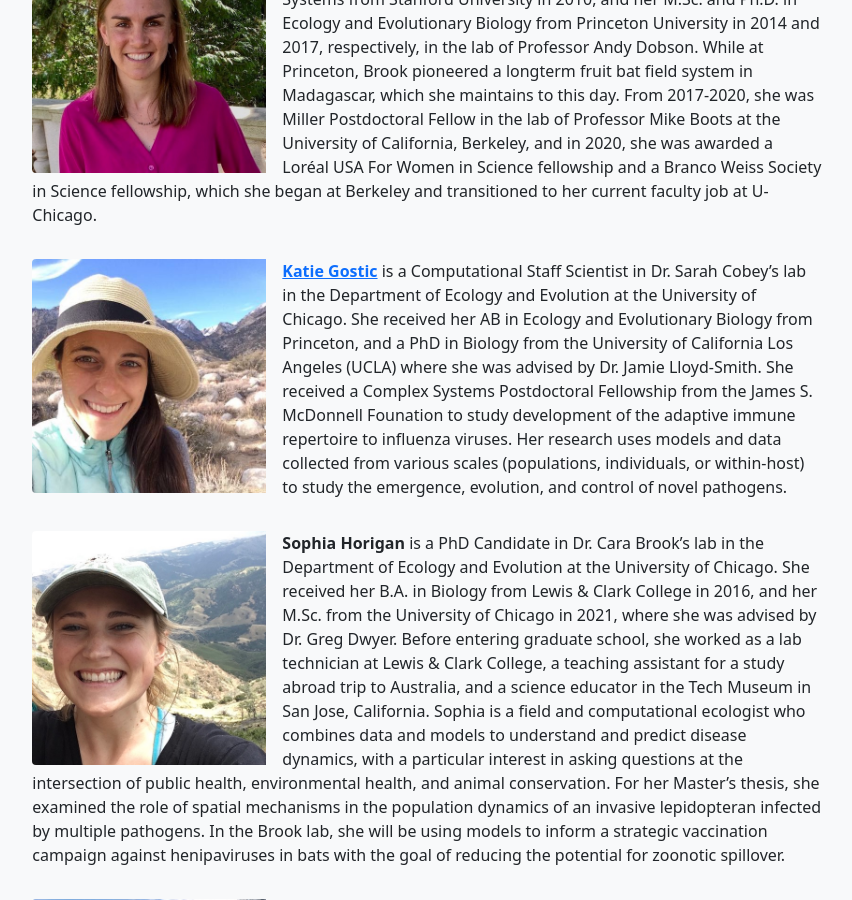
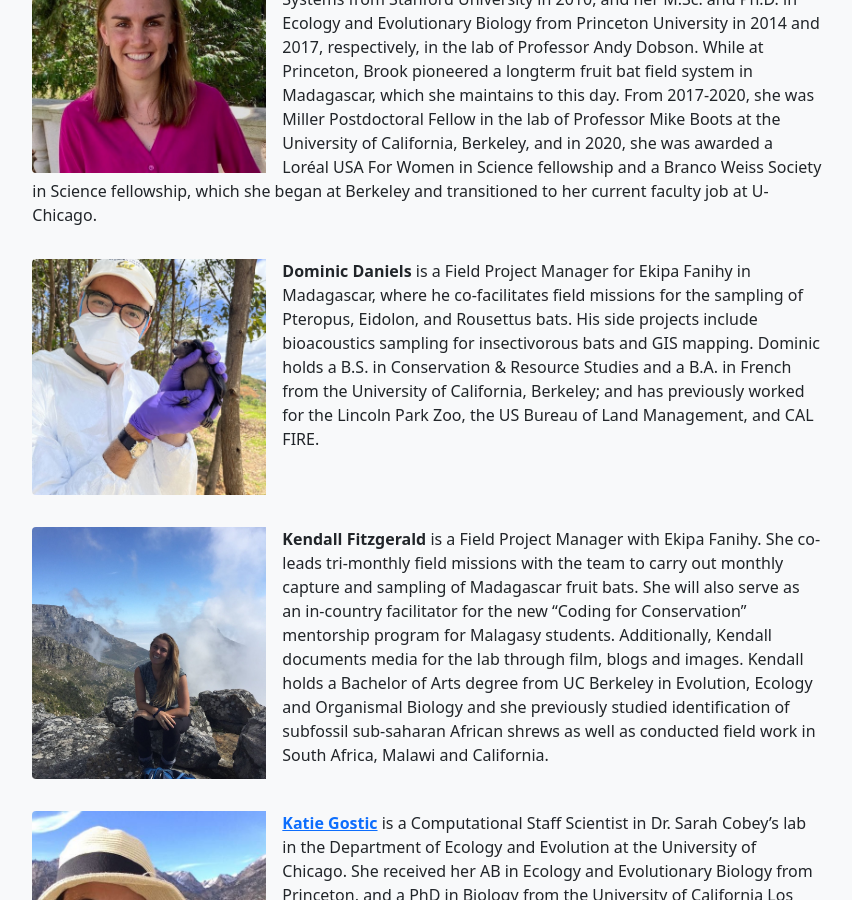
Before and after one commit to brooklabteam/coding4conservation, a Jekyll site: the page built from mentors.md, in a window 1280 px wide and 900 px high, scrolled down 261 px. Shown: the whole window, without its empty margins (213-1065 px from the left). Built offline with Jekyll 4.4.1, drawn with Linux system fonts in a browser that asks for light colours.

Commit message:
add kendall + dominic

```diff
--- a/mentors.md
+++ b/mentors.md
@@ -8,6 +8,16 @@ Here are our 2022 mentors...
 <div class="profile-card">
 	<img src="/assets/mentors/brook,cara.jpeg" class="rounded float-start img-profile" />
 	<strong><a href="https://brooklab.org/">Cara Brook</a></strong> is an Assistant Professor in the Department of Ecology and Evolution at the University of Chicago. She received her B.S. in Earth Systems from Stanford University in 2010, and her M.Sc. and Ph.D. in Ecology and Evolutionary Biology from Princeton University in 2014 and 2017, respectively, in the lab of Professor Andy Dobson. While at Princeton, Brook pioneered a longterm fruit bat field system in Madagascar, which she maintains to this day. From 2017-2020, she was Miller Postdoctoral Fellow in the lab of Professor Mike Boots at the University of California, Berkeley, and in 2020, she was awarded a Loréal USA For Women in Science fellowship and a Branco Weiss Society in Science fellowship, which she began at Berkeley and transitioned to her current faculty job at U-Chicago.
+</div>
+
+<div class="profile-card">
+	<img src="/assets/mentors/daniels,dominic.jpg" class="rounded float-start img-profile" />
+	<strong>Dominic Daniels</strong> is a Field Project Manager for Ekipa Fanihy in Madagascar, where he co-facilitates field missions for the sampling of Pteropus, Eidolon, and Rousettus bats. His side projects include bioacoustics sampling for insectivorous bats and GIS mapping. Dominic holds a B.S. in Conservation & Resource Studies and a B.A. in French from the University of California, Berkeley; and has previously worked for the Lincoln Park Zoo, the US Bureau of Land Management, and CAL FIRE.
+</div>
+
+<div class="profile-card">
+	<img src="/assets/mentors/fitzgerald,kendall.jpg" class="rounded float-start img-profile" />
+	<strong>Kendall Fitzgerald</strong> is a Field Project Manager with Ekipa Fanihy. She co-leads tri-monthly field missions with the team to carry out monthly capture and sampling of Madagascar fruit bats. She will also serve as an in-country facilitator for the new “Coding for Conservation” mentorship program for Malagasy students. Additionally, Kendall documents media for the lab through film, blogs and images. Kendall holds a Bachelor of Arts degree from UC Berkeley in Evolution, Ecology and Organismal Biology and she previously studied identification of subfossil sub-saharan African shrews as well as conducted field work in South Africa, Malawi and California.
 </div>
 
 <div class="profile-card">
```
Also changed, not shown: assets/mentors/daniels,dominic.jpg (added), assets/mentors/fitzgerald,kendall.jpg (added).
